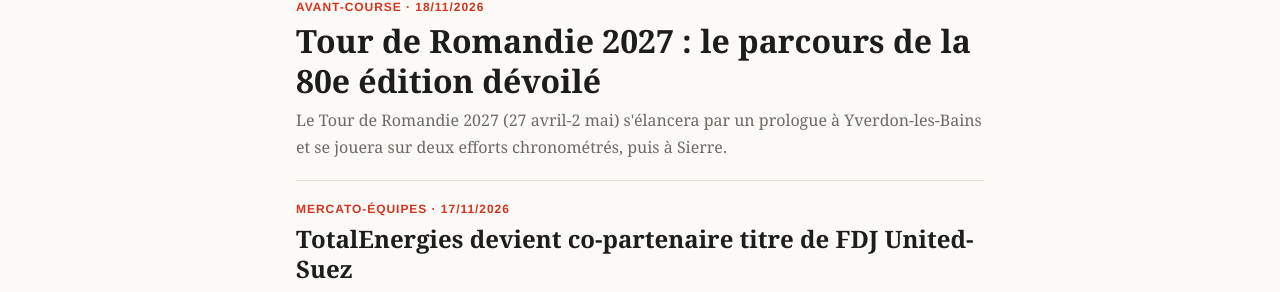
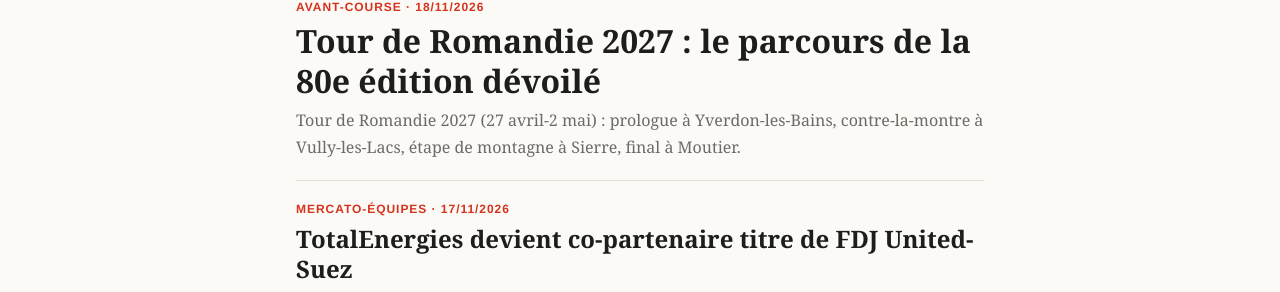
Before and after one commit to antoinebb/test-repo, a Jekyll site: the page built from index.html, in a window 1280 px wide and 900 px high. Shown: the part 169-461 px from the top of the window. Built offline with Jekyll 4.4.1, drawn with Linux system fonts in a browser that asks for light colours.

Commit message:
Correction n°1 : Tour de Romandie 2027 (méta-description)

```diff
--- a/_posts/2026-11-18-tour-de-romandie-2027-le-parcours-de-la-80e-edition-devoile.md
+++ b/_posts/2026-11-18-tour-de-romandie-2027-le-parcours-de-la-80e-edition-devoile.md
@@ -4,7 +4,7 @@ title: "Tour de Romandie 2027 : le parcours de la 80e édition dévoilé"
 date: 2026-11-18 18:14:00 +0100
 format: Avant-course
 description: >-
-  Le Tour de Romandie 2027 (27 avril-2 mai) s'élancera par un prologue à Yverdon-les-Bains et se jouera sur deux efforts chronométrés, puis à Sierre.
+  Tour de Romandie 2027 (27 avril-2 mai) : prologue à Yverdon-les-Bains, contre-la-montre à Vully-les-Lacs, étape de montagne à Sierre, final à Moutier.
 chapo: >-
   Les organisateurs ont présenté le 18 novembre le parcours de la 80e édition du Tour de Romandie, course du calendrier UCI WorldTour prévue du 27 avril au 2 mai 2027. Elle comprendra un prologue, un contre-la-montre individuel et une étape de montagne.
 tags: ["Tour de Romandie", "WorldTour", "Avant-course", "Saison 2027"]
```
